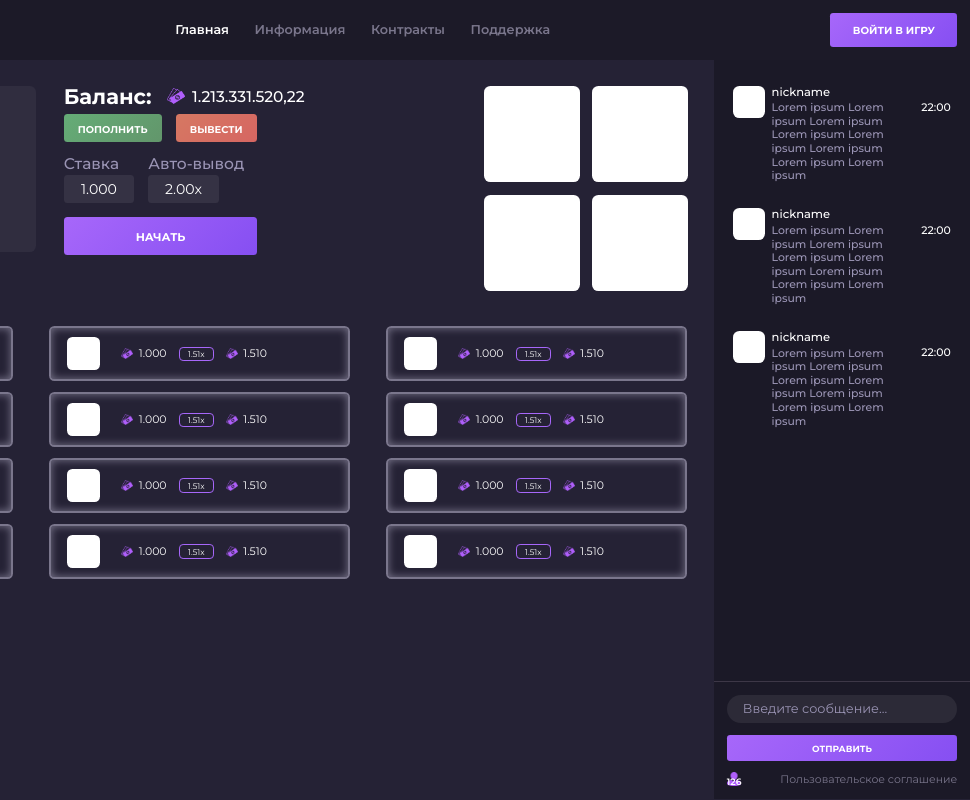
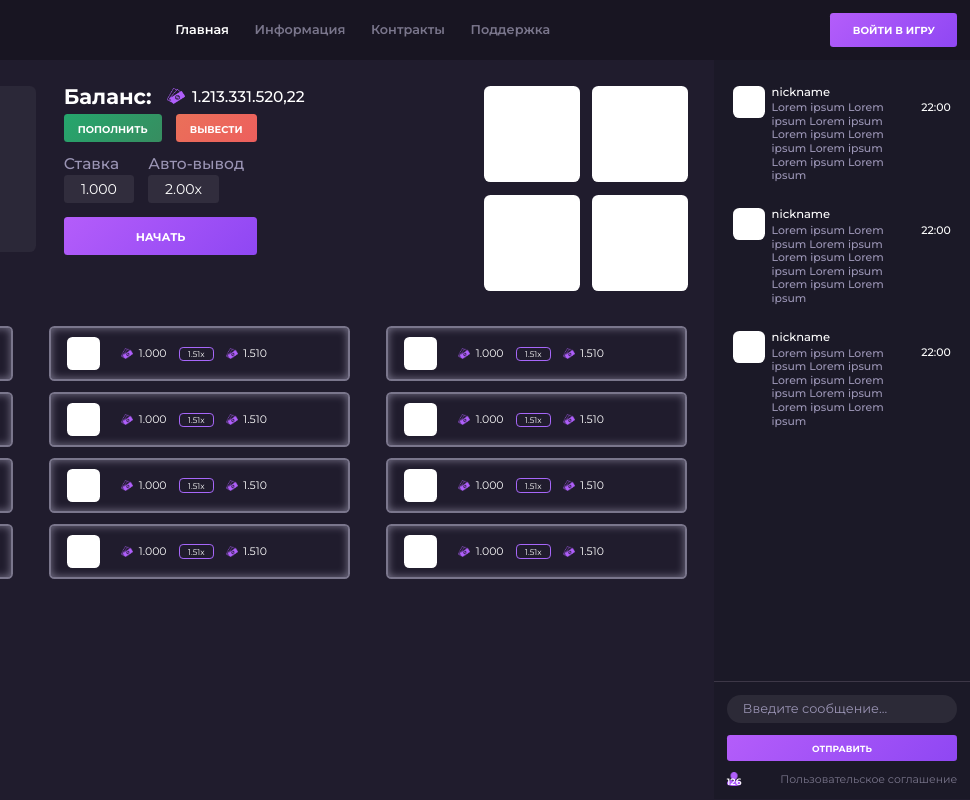
Before and after one commit to FrameMuse/StandoffCrash, a plain HTML site: page index.html in a window 1280 px wide. Shown: the full height of the page, 310-1280 px from the left. Drawn offline with Linux system fonts and the light colour scheme.

Commit message:
Update main.css

```diff
--- a/assets/css/main.css
+++ b/assets/css/main.css
@@ -6,7 +6,7 @@
 body {
     padding: 0;
     margin: 0;
-    background: #252235;
+    background: #201c2d;
     font-size: 1vw;
     font-family: 'Montserrat', sans-serif;
     line-height: 1;
@@ -105,15 +105,15 @@ a.ghost {
 }
 
 .button--purple {
-    background: linear-gradient(135deg, #a767fa, #864ff2);
+    background: linear-gradient(135deg, #b45dfa, #8f47f3);
 }
 
 .button--green {
-    background: linear-gradient(135deg, #65ac77, #62966b);
+    background: linear-gradient(135deg, #25a66d, #378d60);
 }
 
 .button--orange {
-    background: linear-gradient(135deg, #d67862, #d66662);
+    background: linear-gradient(135deg, #ea7059, #ed5f5d);
 }
 
 .button--big {
```
